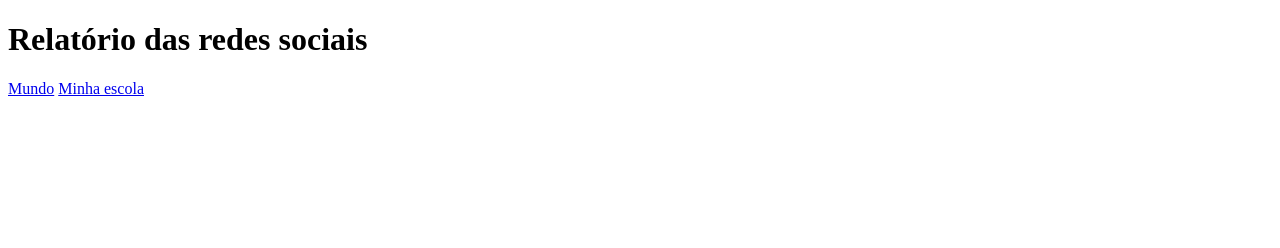
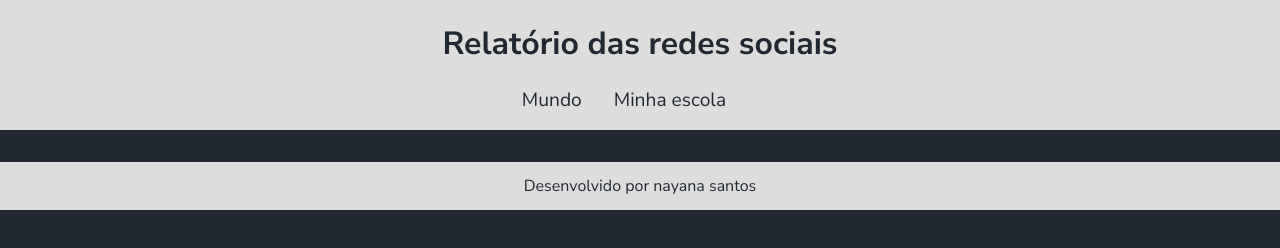
Before and after one commit to naysantos520/naynaprojeto5, a plain HTML site: page index.html in a window 1280 px wide. Drawn offline with Linux system fonts and the light colour scheme.

Commit message:
Add files via upload

```diff
--- a/index.html
+++ b/index.html
@@ -4,6 +4,7 @@
     <meta charset="UTF-8">
     <meta name="viewport" content="width=device-width, initial-scale=1.0">
     <title>Redes Sociais</title>
+    <link rel="stylesheet" href="style.css">
 </head>
 <body>
     <header>
@@ -14,9 +15,12 @@
         </nav>
     </header>
     <main class="graficos-section">
-        <section id="graficos-container"
-        class="graficos-container"></section>
+        <section id="graficos-container" class="graficos-container">
+                <!-- crie os gráficos aqui -->
+        </section>
     </main>
-    <footer></footer>
+    <footer>
+        <p>Desenvolvido por nayana santos</p>
+    </footer>
 </body>
 </html>
--- a/style.css
+++ b/style.css
@@ -0,0 +1,58 @@
+@import url('https://fonts.googleapis.com/css2?family=Nunito+Sans:ital,opsz,wght@0,6..12,200..1000;1,6..12,200..1000&display=swap');
+
+:root {
+    --bg-color: #222831;
+    --primary-color: #DDDDDD;
+    --secondary-color: #F05454;
+    --font: "Nunito Sans", sans-serif;
+}
+
+body {
+    background-color: var(--bg-color);
+    color: var(--primary-color);
+    font-family: var(--font);
+    height: 100vh;
+    margin: 0;
+}
+
+header {
+background-color: var(--primary-color);
+text-align: center;
+padding: 1px;
+}
+
+h1 {
+    font-size: 2rem;
+    color: var(--bg-color);
+    font-weight:700 ;
+}
+
+nav {
+    display: flex;
+    justify-content: center;
+    font-weight: 400;
+}
+
+nav a {
+    text-decoration: none;
+    color: var(--bg-color);
+    margin: 0 2rem 1rem 0rem;
+    font-size: 1.2rem;
+}
+
+nav a:hover {
+    text-decoration: underline;
+    transform: scale(0.90);
+    transition: transform 0.1s;
+}
+
+footer {
+    display: flex;
+    align-items: center;
+    justify-content: center;
+    background-color: var(--primary-color);
+    color: var(--bg-color);
+    width: 100%;
+    height: 3rem;
+    margin-top: 2rem ;
+}
```
Also changed, not shown: graficos/informacoesgloblais.js (added).
